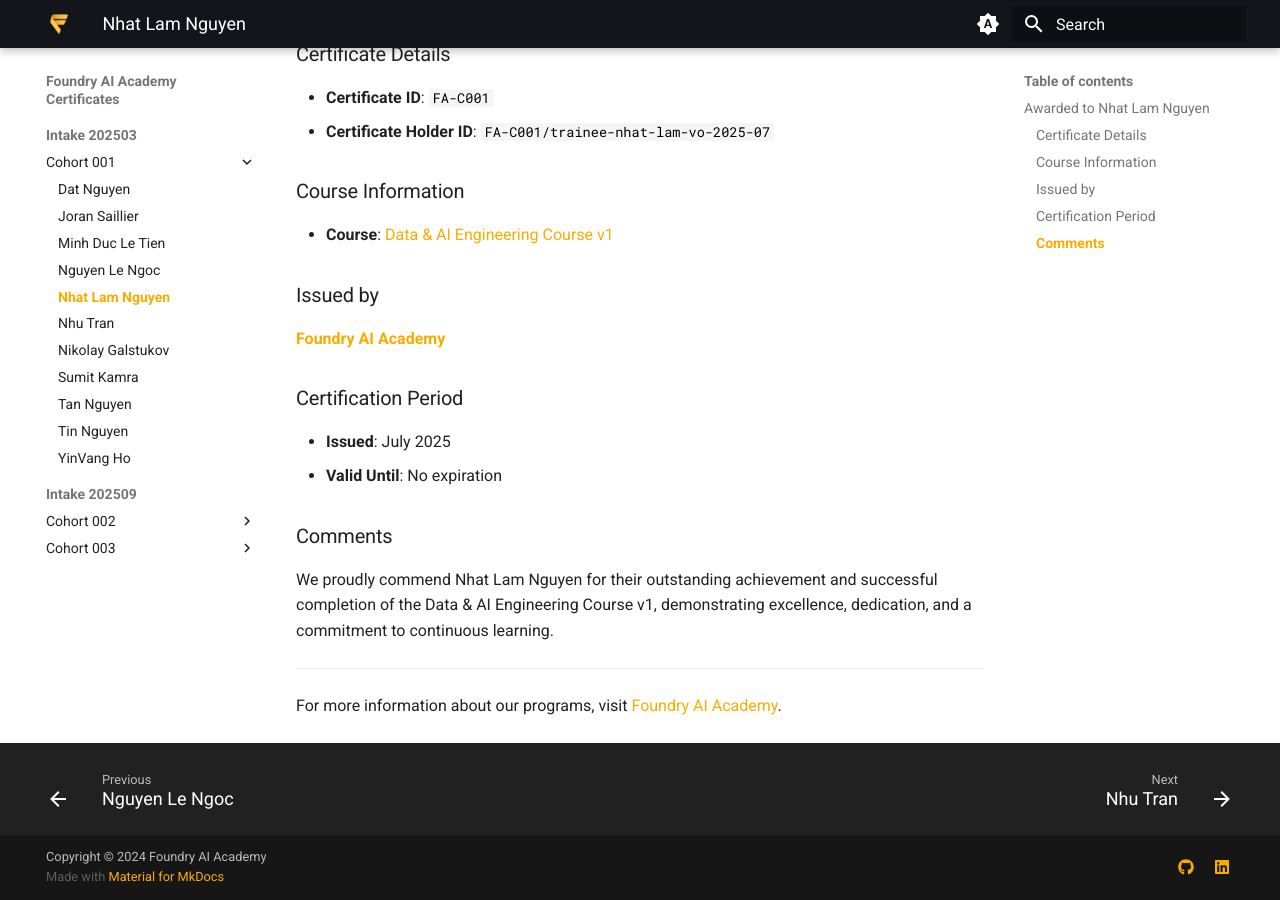
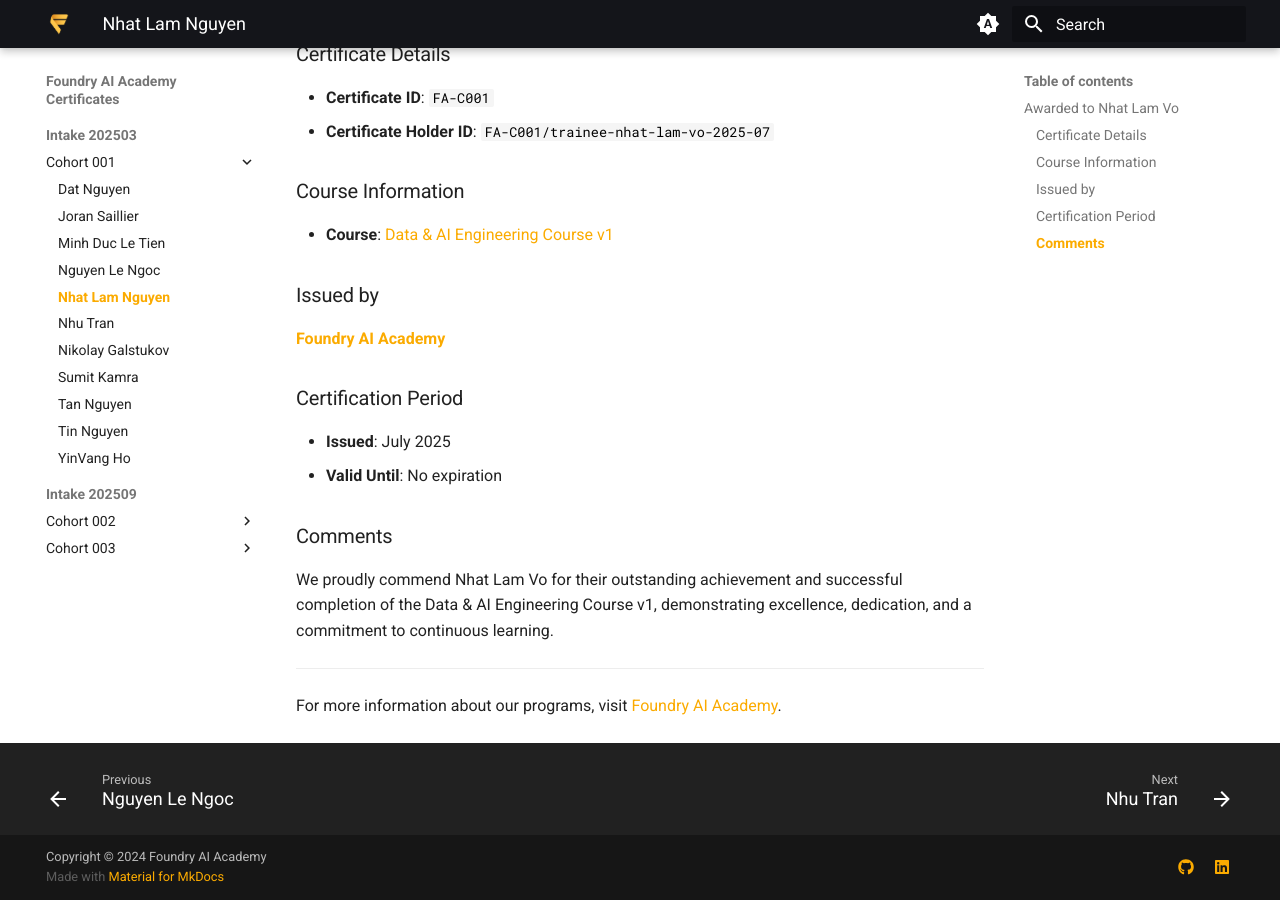
Before and after one commit to foundry-ai-academy/certificates, an MkDocs documentation site: the page built from docs/c001/trainee-nhat-lam-vo-2025-07.md, in a window 1280 px wide and 900 px high, scrolled down 820 px. Built offline with MkDocs 1.6.1 and Material for MkDocs 9.7.7, drawn with Linux system fonts in a browser that asks for light colours; the version menu is left out; some of the changed text lies outside the part shown.

Commit message:
fix(certificates): update trainee name on achievement certificate

```diff
--- a/docs/c001/trainee-nhat-lam-vo-2025-07.md
+++ b/docs/c001/trainee-nhat-lam-vo-2025-07.md
@@ -1,6 +1,6 @@
 # Certificate of Achievement: Data & AI Engineering Course v1
 
-## Awarded to **Nhat Lam Nguyen**
+## Awarded to **Nhat Lam Vo**
 
 ![Certificate Image](trainee-nhat-lam-vo-2025-07.png)
 
@@ -21,7 +21,7 @@
 - **Valid Until**: No expiration
 
 ### Comments
-We proudly commend Nhat Lam Nguyen for their outstanding achievement and successful completion of the Data & AI Engineering Course v1, demonstrating excellence, dedication, and a commitment to continuous learning.
+We proudly commend Nhat Lam Vo for their outstanding achievement and successful completion of the Data & AI Engineering Course v1, demonstrating excellence, dedication, and a commitment to continuous learning.
 
 ---
 
```
